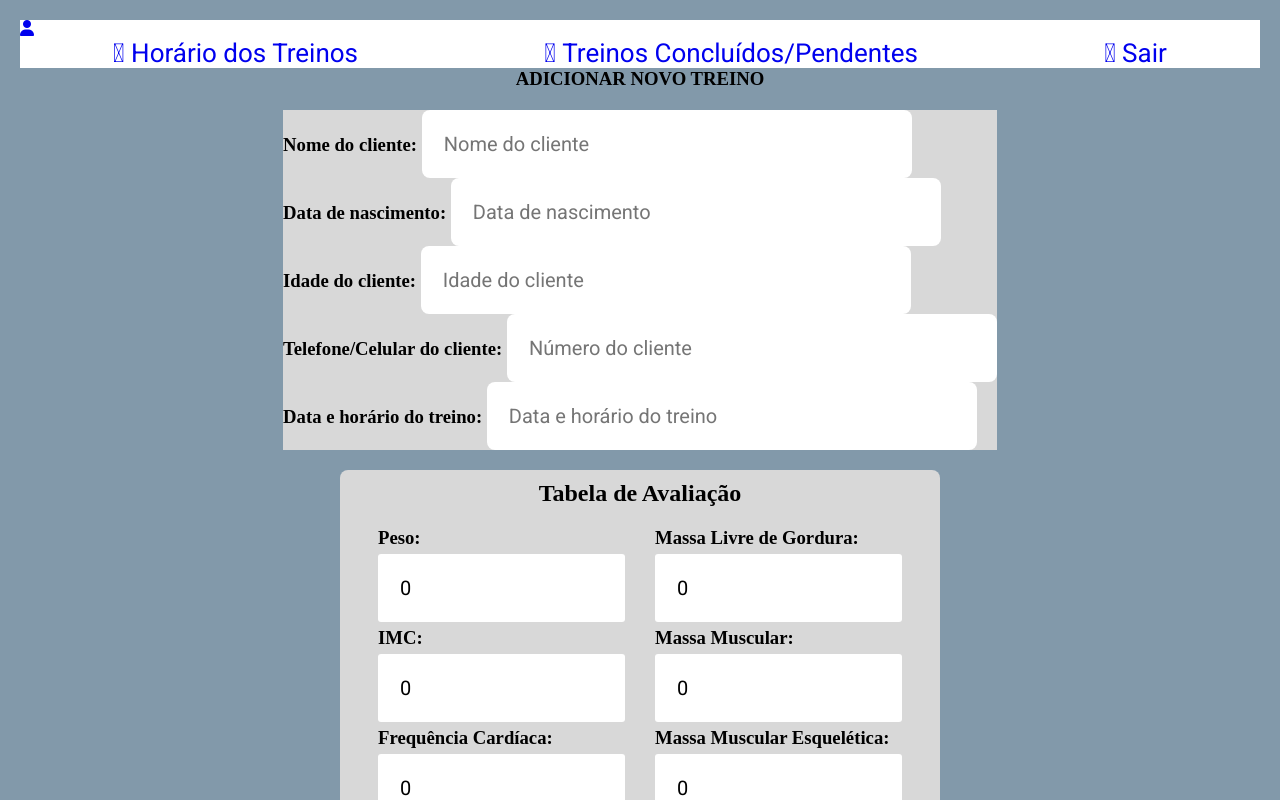
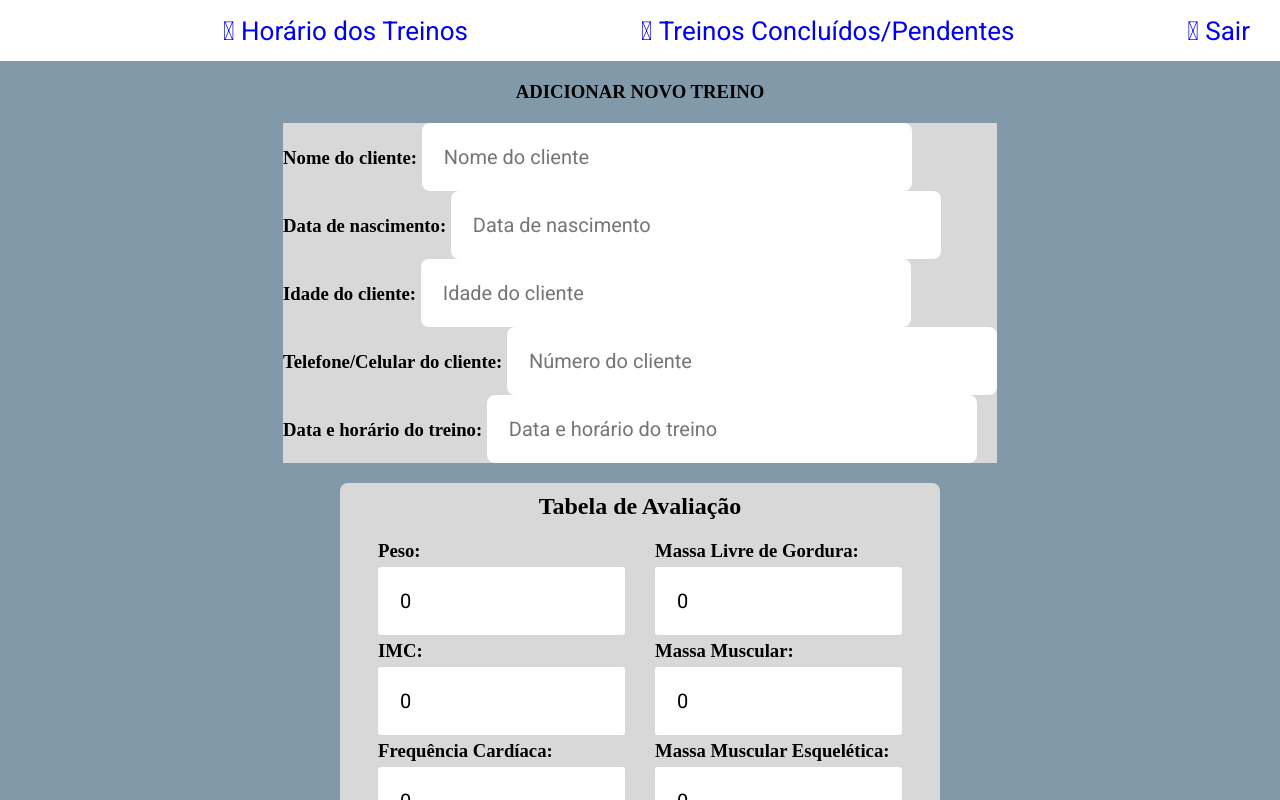
Before and after one commit to GuilhermeFio/Athenas, a React (Create React App) app in the folder frontend/: page /adicionarTreino in a window 1280 px wide. Shown: the top 800 px of the page. Built offline with nearby package versions, Linux system fonts and the light colour scheme.

Commit message:
Pequenas mudanças.

```diff
--- a/frontend/src/components/abasMenu/index.jsx
+++ b/frontend/src/components/abasMenu/index.jsx
@@ -4,17 +4,12 @@ import {Link} from 'react-router-dom'
 export default function Menu (){
     return(
         <div className='menu'>
-
-            <Link to={'/infosUsuario'}><i id='user' class="fa-solid fa-user"></i></Link>
-
             <div className='opcoes'>
-                <Link to = {'/horariosTreinos'}><i class="fa-solid fa-calendar-days"> Horário dos Treinos </i></Link>
-                <Link to = {'/treinosFinalPend'}><i class="fa-regular fa-calendar-check"> Treinos Concluídos/Pendentes </i></Link>
-                <Link to = {'/loginUsuario'}><i class="fa-solid fa-right-from-bracket"> Sair </i></Link>
+                <Link to={'/infosUsuario'}><i id='user' class="fa-solid fa-user"></i></Link>
+                <Link to = {'/horariosTreinos'}><i id='treinos' class="fa-solid fa-calendar-days"> Horário dos Treinos </i></Link>
+                <Link to = {'/treinosFinalPend'}><i id='finpends' class="fa-regular fa-calendar-check"> Treinos Concluídos/Pendentes </i></Link>
+                <Link to = {'/loginUsuario'}><i id='logout' class="fa-solid fa-right-from-bracket"> Sair </i></Link>
             </div>
-
         </div>
-
     )
-
 }
--- a/frontend/src/components/abasMenu/index.scss
+++ b/frontend/src/components/abasMenu/index.scss
@@ -3,24 +3,21 @@
 .menu{
     background-color: white;
 
+    .opcoes{
+        display: flex;
+        flex-direction: row;
+        justify-content: space-between;
+        align-items: center;
+        padding-top: 15px;
+        padding-bottom: 15px;
+        padding-left: 30px;
+        padding-right: 30px;
+
         #user{
-
-left: 0%;
         }
 
-
-.opcoes{
-
-display: flex;
-flex-direction: row;
-justify-content: space-around;
-
         i{
-
             font: 400 26px 'Roboto';
-
         }
-
     }
-
 }
--- a/frontend/src/index.scss
+++ b/frontend/src/index.scss
@@ -2,7 +2,7 @@
 
 
 * {
-    margin: 0;
+    margin: 0px;
     box-sizing: border-box;
     text-decoration: none;
 }
--- a/frontend/src/pages/AdicionarTreino/index.jsx
+++ b/frontend/src/pages/AdicionarTreino/index.jsx
@@ -36,7 +36,7 @@ export default function AdicionarTreino() {
 
         <Menu/>
 
-        <div className='secao'>
+        <div className='secaomae'>
 
           <h3>ADICIONAR NOVO TREINO</h3>
 
--- a/frontend/src/pages/AdicionarTreino/index.scss
+++ b/frontend/src/pages/AdicionarTreino/index.scss
@@ -1,14 +1,13 @@
 .pagina-add-treino{
     background-color: #8299AA;
-    padding: 20px;
 
-    .secao{
+    .secaomae{
         display: flex;
         flex-direction: column;
         justify-content: center;
         align-items: center;
         gap: 20px;
-    }
+        padding: 20px;
 
         .infosCliente{
             background-color: #d8d8d8;
@@ -92,3 +91,4 @@
             color: #FFFFFF;
         }
     }
+}
--- a/frontend/src/pages/horariosTreinos/index.scss
+++ b/frontend/src/pages/horariosTreinos/index.scss
@@ -1,15 +1,15 @@
 .pagina-horarios-treinos{
     background-color: #8299AA;
-    padding: 20px;
     min-height: 100vh;
     display: flex;
     flex-direction: column;
-    gap: 30px;
+    gap: 20px;
 
     .secaomae{
         display: flex;
         flex-direction: column;
         gap: 30px;
+        padding: 20px;
 
         .secao1{
             display: flex;
```
Lines whose indentation alone changed are shown as unchanged.
